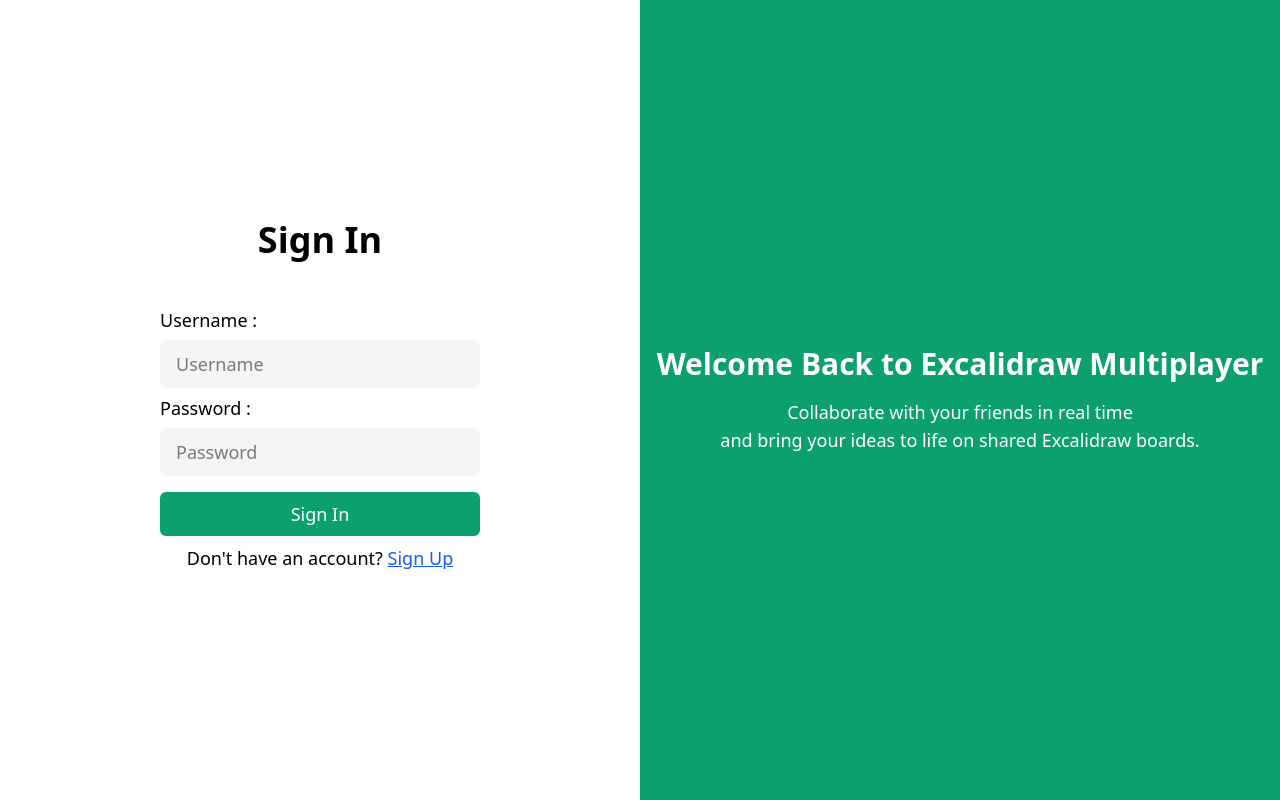
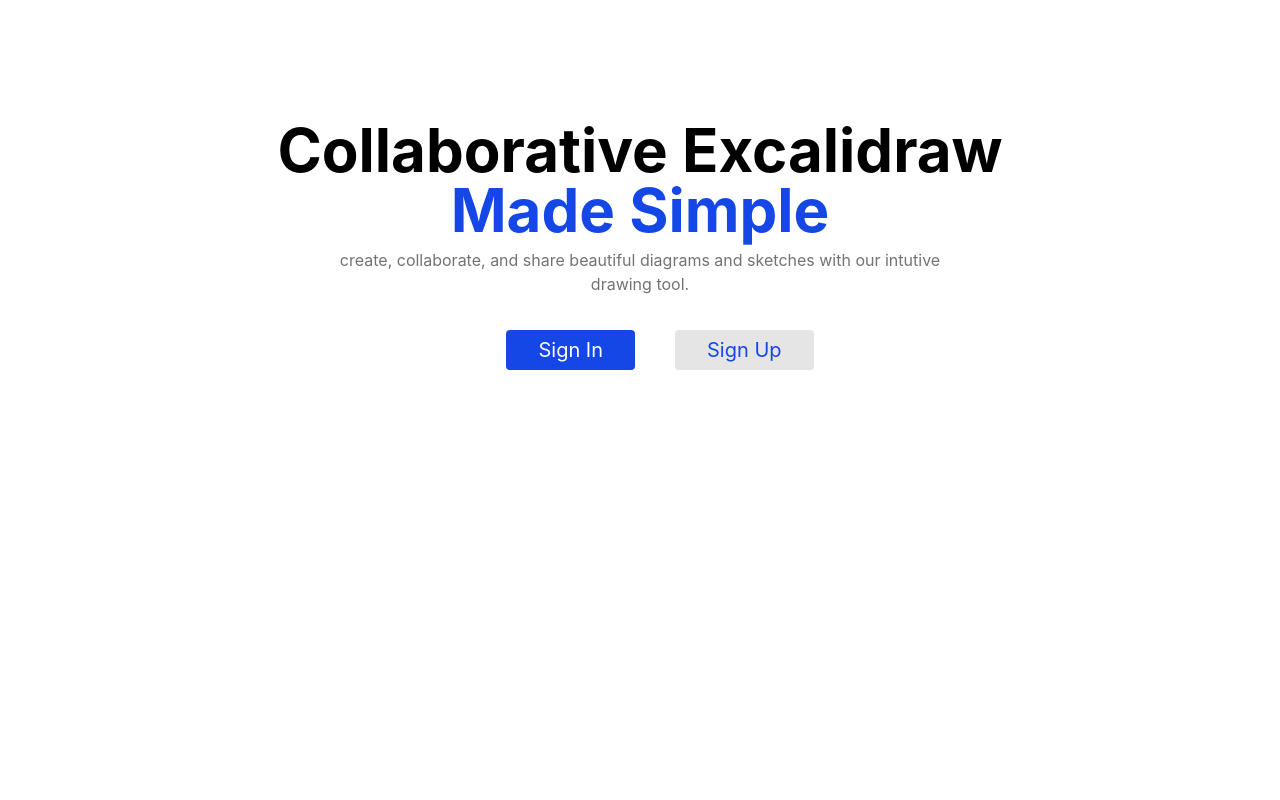
Before and after one commit to Mohammedmt10/multiplayer-excalidraw, a Next.js app in the folder apps/excalidraw-frontend/: page / in a window 1280 px wide. Built offline with nearby package versions, Linux system fonts and the light colour scheme.

Commit message:
added Dashboard

```diff
--- /dev/null
+++ b/apps/excalidraw-frontend/app/[AuthPage]/page.tsx
@@ -0,0 +1,7 @@
+import AuthPage from "@/components/AuthPage";
+
+export default function SignIn() {
+    return <div className="select-none">
+        <AuthPage />
+    </div>
+}
--- a/apps/excalidraw-frontend/app/globals.css
+++ b/apps/excalidraw-frontend/app/globals.css
@@ -1 +1,5 @@
 @import "tailwindcss";
+
+@theme{
+    --font-display: "Inter", sans-serif;
+}
--- a/apps/excalidraw-frontend/app/page.tsx
+++ b/apps/excalidraw-frontend/app/page.tsx
@@ -1,7 +1,7 @@
-import AuthPage from "../components/AuthPage";
+import HeroSection from "@/components/heroSection";
 
 export default function Home() {
-  return <div>
-    <AuthPage />
+  return <div className="font-display select-none">
+    <HeroSection />
   </div>
 }
--- a/apps/excalidraw-frontend/components/AuthPage.tsx
+++ b/apps/excalidraw-frontend/components/AuthPage.tsx
@@ -1,8 +1,10 @@
 "use client";
+import { useParams } from "next/navigation";
 import { useState } from "react";
 
 export default function AuthPage() {
-  const [isSignIn, setIsSignIn] = useState(true);
+  const params = useParams().AuthPage;
+  const [isSignIn, setIsSignIn] = useState(params == "SignIn" ? true : false);
     return <div className="h-screen w-screen flex items-center">
         <div className="w-full h-screen flex justify-center flex-col items-center gap-10">
             <div className="text-4xl font-semibold">
--- /dev/null
+++ b/apps/excalidraw-frontend/components/heroSection.tsx
@@ -0,0 +1,29 @@
+import Link from "next/link"
+
+export default function HeroSection() {
+    return <div className="font-display text-center">
+      <div>
+        <div className="text-6xl font-bold mt-30">
+            Collaborative Excalidraw <br />
+            <span className="text-blue-700">Made Simple</span>
+        </div>
+        <div className="mt-2 text-neutral-500 text-md">
+            create, collaborate, and share beautiful diagrams and sketches with our intutive <br />
+            drawing tool.
+        </div>
+        <div className="mt-10">
+            <Link href={"/SignIn"} className="bg-blue-700 text-white text-xl px-8 py-2 rounded mx-10 cursor-pointer">
+                Sign In
+            </Link>
+            <Link href={"/SignUp"} className="text-blue-700 bg-neutral-200 text-xl px-8 py-2 rounded cursor-pointer">
+                Sign Up
+            </Link>
+        </div>
+      </div>
+      <div>
+        <div>
+
+        </div>
+      </div>
+  </div>
+}
```
